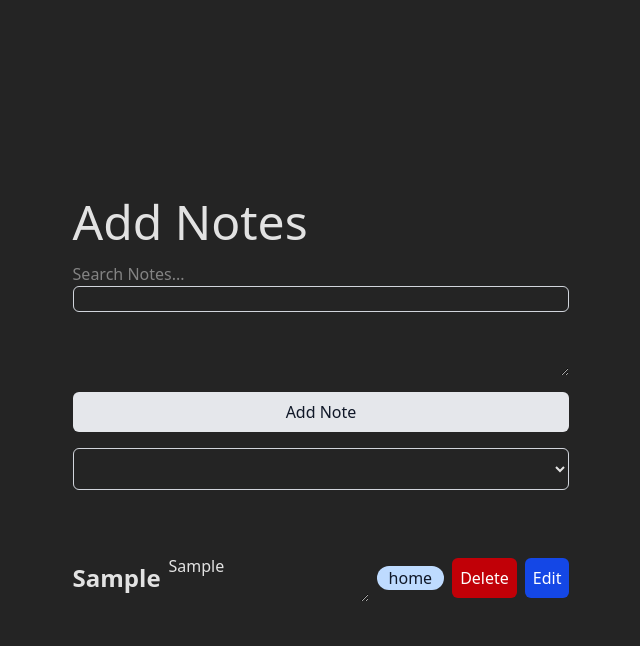
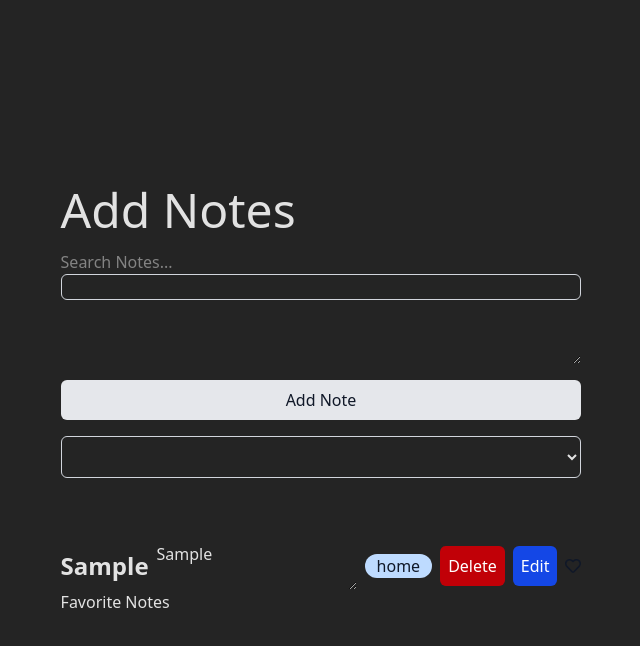
Before and after one commit to joebalzac/mini-notion-project, a React (Vite) app: page / in a window 1280 px wide. Both pictures are taken after typing "Sample", "Sample" into the empty fields and a click on the button "Add Note". Shown: the top 646 px of the page, without its empty margins (319-959 px from the left). Built offline with nearby package versions, Linux system fonts and the light colour scheme.

Commit message:
adds favorite notes

```diff
--- a/package.json
+++ b/package.json
@@ -13,6 +13,7 @@
     "@tailwindcss/vite": "^4.1.18",
     "react": "^19.2.0",
     "react-dom": "^19.2.0",
+    "react-icons": "^5.5.0",
     "tailwindcss": "^4.1.18"
   },
   "devDependencies": {
--- a/src/components/NotesInput.tsx
+++ b/src/components/NotesInput.tsx
@@ -1,5 +1,6 @@
 import { useState } from 'react';
 import { SearchBar } from './SearchBar';
+import { FaRegHeart } from 'react-icons/fa';
 
 interface Note {
   title: string;
@@ -15,6 +16,7 @@ export const NotesInput = () => {
   const [editingContent, setEditingContent] = useState('');
   const [editingNote, setEditingNote] = useState('');
   const [editingId, setEditingId] = useState<number | null>(null);
+  const [favoriteNote, setFavoriteNote] = useState<Note | null>(null);
   const [tags, setTags] = useState<string[]>(['home', 'work', 'school']);
   const [newTag, setNewTag] = useState<string>('');
   const [editingTag, setEditingTag] = useState('');
@@ -74,6 +76,10 @@ export const NotesInput = () => {
       tags.some((tag) => tag.toLowerCase().includes(search.toLowerCase())) ||
       search.toLowerCase() === ''
   );
+
+  const handleSelectFavorite = (note: Note) => {
+    setFavoriteNote(note);
+  };
 
   return (
     <div>
@@ -167,12 +173,22 @@ export const NotesInput = () => {
                   >
                     Edit
                   </button>
+                  <FaRegHeart
+                    className={`cursor-pointer ${
+                      favoriteNote?.id === note.id
+                        ? 'text-red-500'
+                        : 'text-gray-900'
+                    }`}
+                    onClick={() => handleSelectFavorite(note)}
+                  />
                 </div>
               </div>
             )}
           </div>
         ))}
       </div>
+      <h3>Favorite Notes</h3>
+      {favoriteNote && <div>{favoriteNote.title}</div>}
     </div>
   );
 };
```
Also changed, not shown: 1 other file (tests, documents, lock files or other folders).
